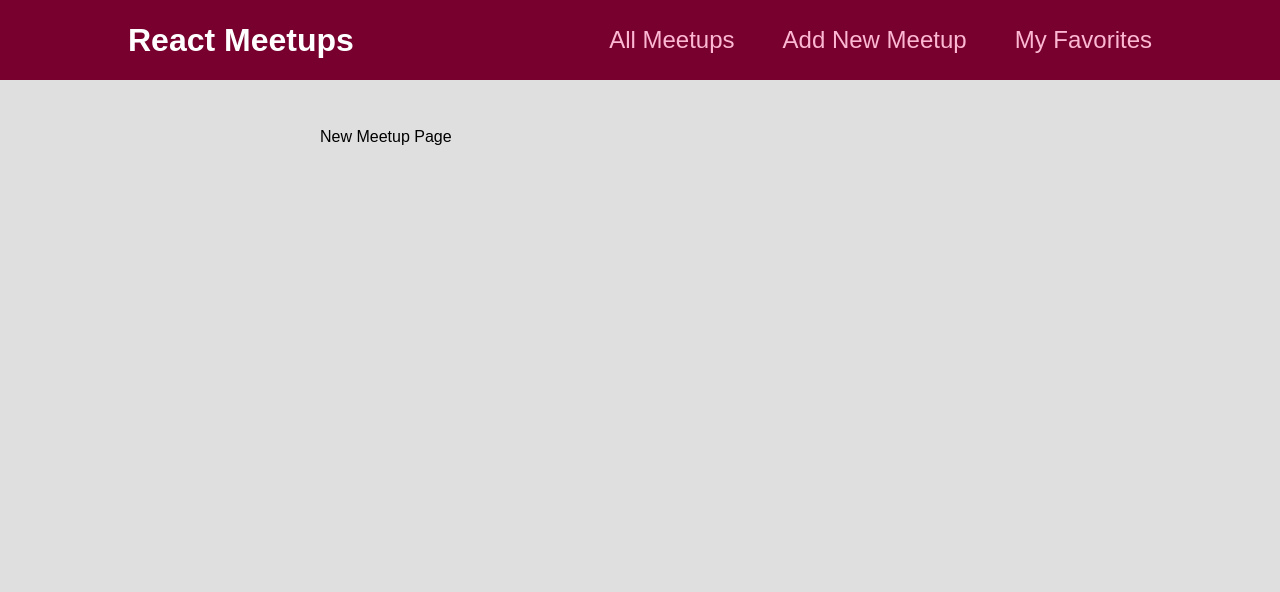
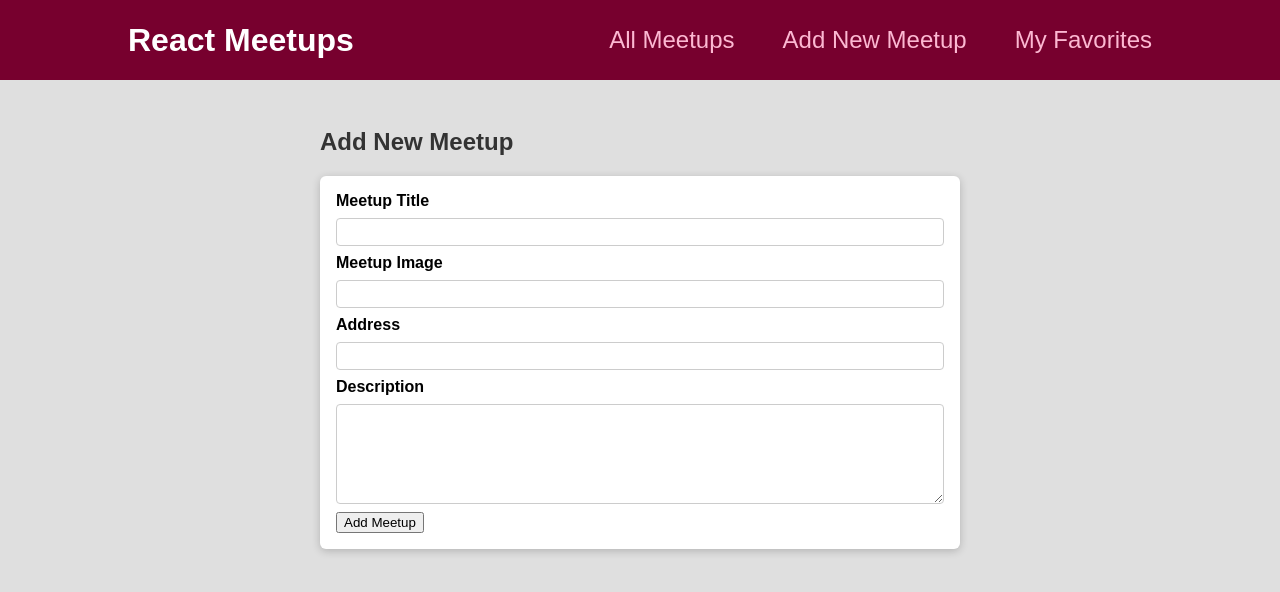
Before and after one commit to TrungH012006/react-practice, a React (Create React App) app in the folder my-react/react-course-p2/: page /new-meetup in a window 1280 px wide. Shown: the top 592 px of the page. Built offline with nearby package versions, Linux system fonts and the light colour scheme.

Commit message:
Add form

```diff
--- /dev/null
+++ b/my-react/react-course-p2/src/components/meetups/NewMeetupForm.js
@@ -0,0 +1,33 @@
+import classes from "./NewMeetupForm.module.css";
+import Card from "../ui/Card";
+
+function NewMeetupForm() {
+  return (
+    <Card>
+      <form className={classes.form}>
+        <div className={classes.control}>
+          <label htmlFor="title">Meetup Title</label>
+          <input type="text" required id="title" />
+        </div>
+        <div className={classes.control}>
+          <label htmlFor="image">Meetup Image</label>
+          <input type="url" required id="image" />
+        </div>
+        <div className={classes.control}>
+          <label htmlFor="address">Address</label>
+          <input type="text" required id="address" />
+        </div>
+        <div className={classes.control}>
+          <label htmlFor="description">Description</label>
+          <textarea id="description" required rows='5'></textarea>
+        </div>
+        <div className={classes.action}>
+          {/* Button in form will submit */}
+          <button>Add Meetup</button>
+        </div>
+      </form>
+    </Card>
+  );
+}
+
+export default NewMeetupForm;
--- /dev/null
+++ b/my-react/react-course-p2/src/components/meetups/NewMeetupForm.module.css
@@ -0,0 +1,45 @@
+.form {
+  padding: 1rem;
+}
+
+.control {
+  margin-bottom: 0.5rem;
+}
+
+.control label {
+  display: block;
+  font-weight: bold;
+  margin-bottom: 0.5rem;
+}
+
+.control input,
+.control textarea {
+  display: block;
+  font: inherit;
+  border-radius: 4px;
+  border: 1px solid #ccc;
+  padding: 0.25rem;
+  width: 100%;
+}
+
+.actions {
+  margin-top: 1rem;
+  text-align: right;
+}
+
+.actions button {
+  font: inherit;
+  cursor: pointer;
+  background-color: #77002e;
+  color: white;
+  padding: 0.5rem 1.5rem;
+  border: 1px solid #77002e;
+  border-radius: 4px;
+  font-weight: bold;
+}
+
+.actions button:hover,
+.actions button:active {
+  background-color: #a50e48;
+  border-color: #a50e48;
+}
--- a/my-react/react-course-p2/src/pages/NewMeetup.js
+++ b/my-react/react-course-p2/src/pages/NewMeetup.js
@@ -1,5 +1,12 @@
+import NewMeetupForm from '../components/meetups/NewMeetupForm';
+
 function NewMeetupPage() {
-  return <div>New Meetup Page</div>;
+  return (
+    <section>
+      <h1>Add New Meetup</h1>
+      <NewMeetupForm />
+    </section>
+  );
 }
 
 export default NewMeetupPage;
```
